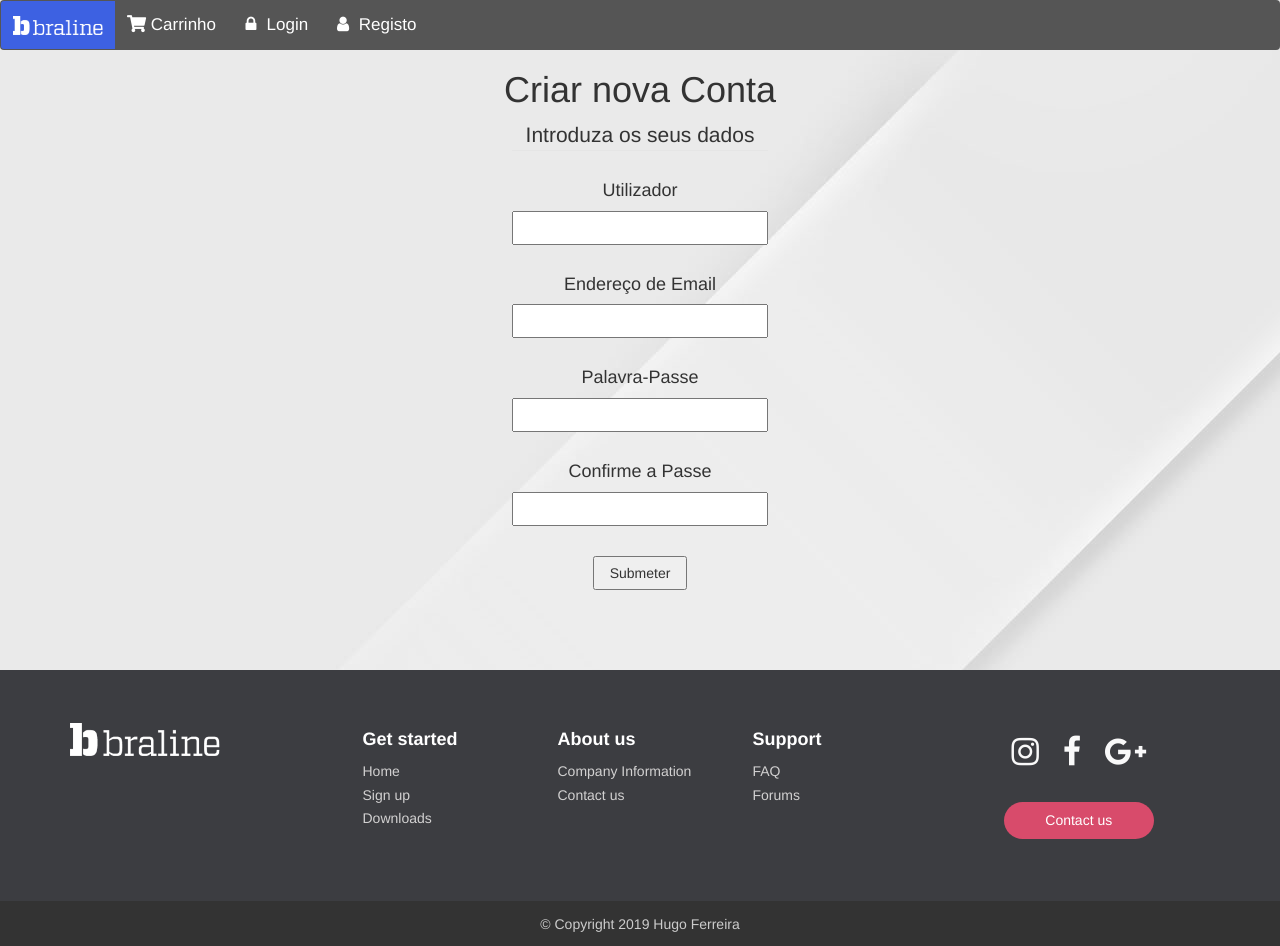
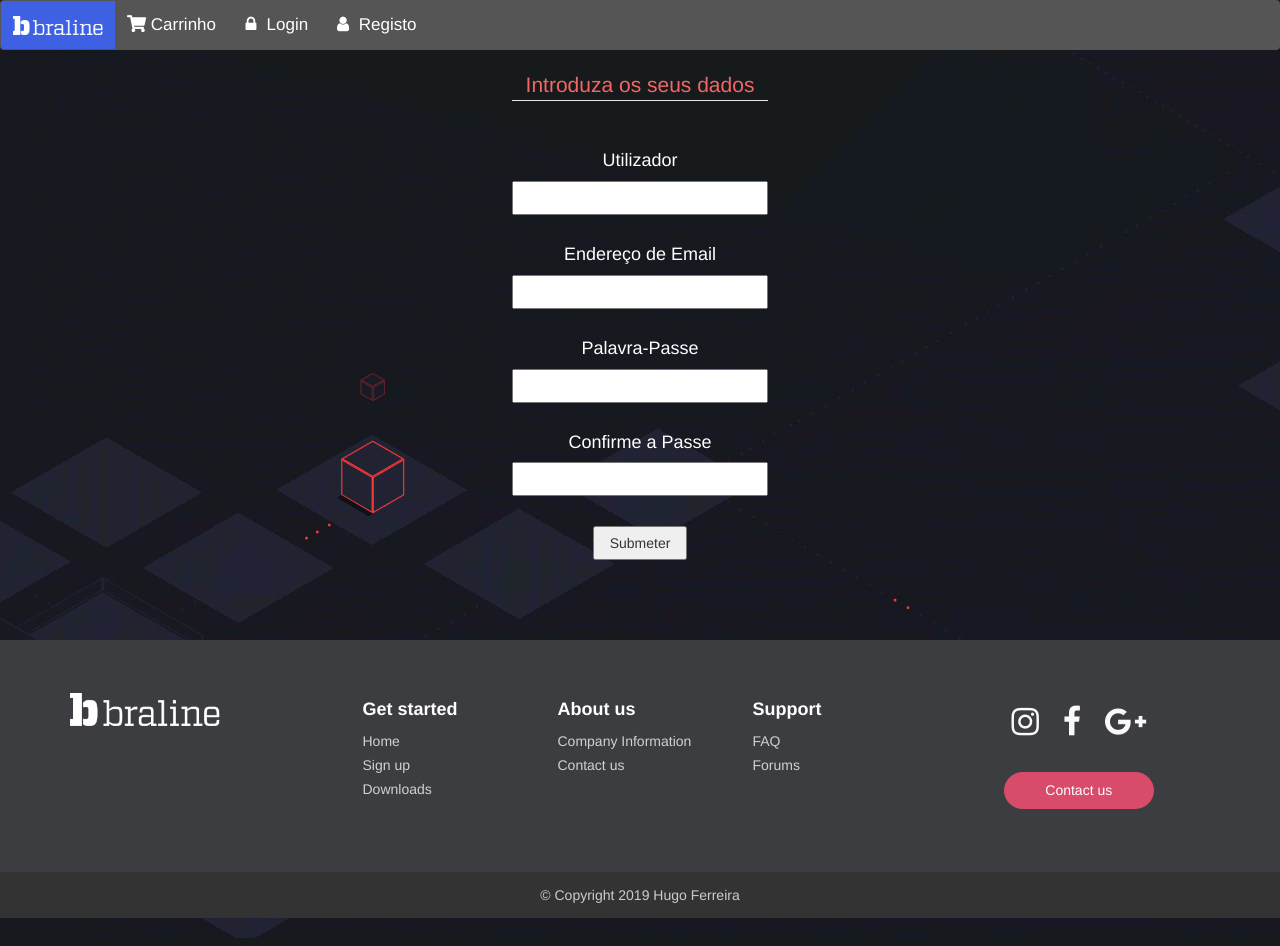
Before and after one commit to Nayorken/Apresenta-o01, a Flask app: page /registo in a window 1280 px wide. Shown: the top 946 px of the page. Run offline with Flask 2, Linux system fonts and the light colour scheme; parts of the project's set-up code (start-up, migrations or seed data) failed here and were passed over; some libraries are stand-ins or nearby versions.

Commit message:
Atualização (v20)

```diff
--- a/templates/login.html
+++ b/templates/login.html
@@ -5,14 +5,14 @@
 
 {% block conteudo %}
 
-<body background="/static/wallpaper/fundo5.jpg">
+<body background="/static/wallpaper/fundo5.gif">
 <center>
     <br>
     <br>
     <br>
     <form method="post">
         <fieldset>
-            <legend style="color:#4ff0ff">Introduza os seus dados</legend>
+            <legend style="color:#f46664">Introduza os seus dados</legend>
             <h4 style="color:#ffffff">Utilizador</h4>
             <input type="text" name="utilizador" required>
             <p><br></p>
@@ -35,6 +35,4 @@
 <br>
 <br>
 <br>
-<br>
-<br>
 {% endblock %}
--- a/templates/registo.html
+++ b/templates/registo.html
@@ -4,21 +4,23 @@
 {% endblock %}
 
 {% block conteudo %}
+<body background="/static/wallpaper/fundo5.gif">
 <center>
-    <h1>Criar nova Conta</h1>
+
     <form method="post">
         <fieldset>
-            <legend>Introduza os seus dados</legend>
-            <h4>Utilizador</h4>
-            <input type="text" name="utilizador" required>
+            <BR>
+            <legend style="color:#f46664">Introduza os seus dados</legend>
+            <h4 style="color:#ffffff">Utilizador</h4>
+            <input type="text"  name="utilizador" required>
             <p><br></p>
-            <h4>Endereço de Email</h4>
+            <h4 style="color:#ffffff">Endereço de Email</h4>
             <input type="text" name="email" required>
             <p><br></p>
-            <h4>Palavra-Passe</h4>
+            <h4 style="color:#ffffff">Palavra-Passe</h4>
             <input type="password" name="passe" required>
             <p><br></p>
-            <h4>Confirme a Passe</h4>
+            <h4 style="color:#ffffff">Confirme a Passe</h4>
             <input type="password" name="cpasse" required>
             <p><br></p>
             <input type="submit" value="Submeter">
```
Also changed, not shown: static/wallpaper/fundo5.gif (added), static/wallpaper/fundo5.jpg (deleted).
